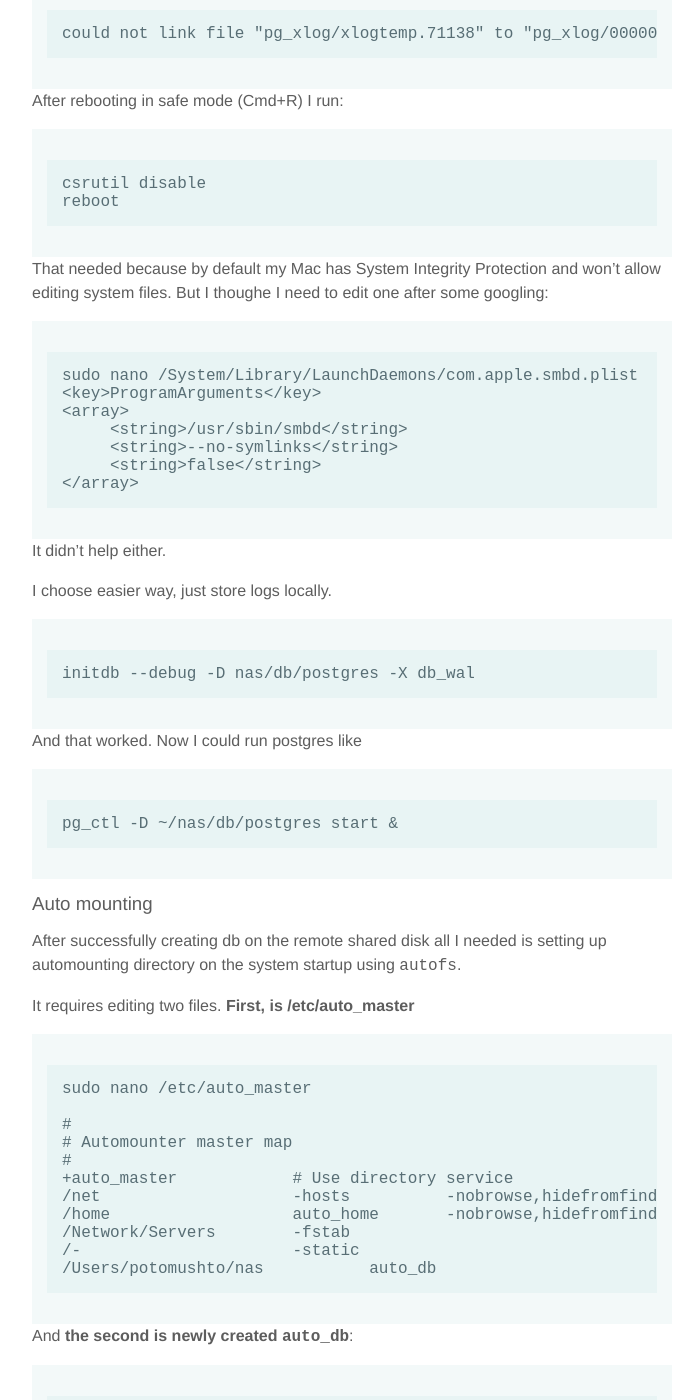
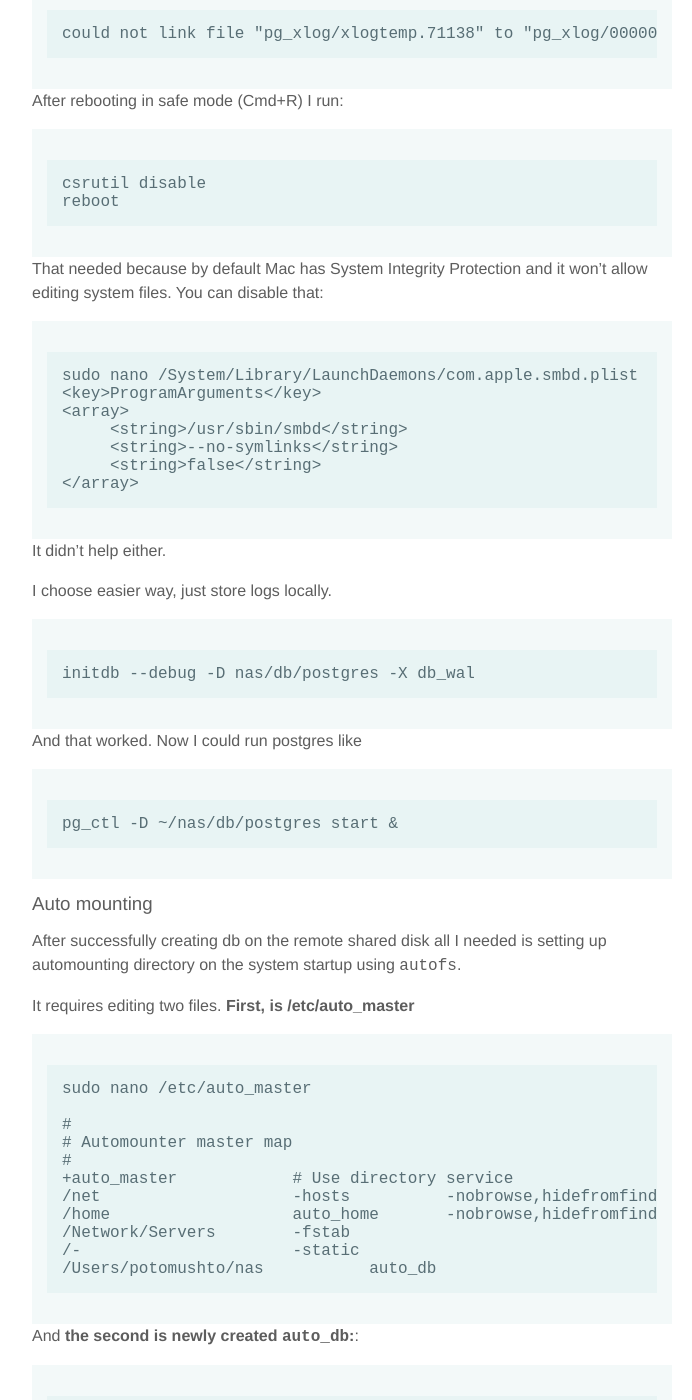
Before and after one commit to ptmt/ptmt.github.com, a Jekyll site: the page built from _posts/2016-11-27-macos-postgres-on-nas.md, in a window 1280 px wide and 1400 px high, scrolled down 761 px. Shown: the whole window, without its empty margins (288-980 px from the left). Built offline with Jekyll 4.4.1, drawn with Linux system fonts in a browser that asks for light colours; nearby versions of some CDN libraries; some web fonts are replaced; comment, search, counter and statistics services are not loaded.

Commit message:
Update postgres-on-nas post

````diff
--- a/_posts/2016-11-27-macos-postgres-on-nas.md
+++ b/_posts/2016-11-27-macos-postgres-on-nas.md
@@ -27,12 +27,13 @@ could not link file "pg_xlog/xlogtemp.71138" to "pg_xlog/00000001000000000000000
 ```
 
 After rebooting in safe mode (Cmd+R) I run:
+
 ```
 csrutil disable
 reboot
 ```
 
-That needed because by default my Mac has System Integrity Protection and won't allow editing system files. But I thoughе I need to edit one after some googling:
+That needed because by default Mac has System Integrity Protection and it won't allow editing system files. You can disable that:
 
 ```
 sudo nano /System/Library/LaunchDaemons/com.apple.smbd.plist
@@ -62,6 +63,7 @@ pg_ctl -D ~/nas/db/postgres start &
 After successfully creating db on the remote shared disk all I needed is setting up automounting directory on the system startup using `autofs`.
 
 It requires editing two files. **First, is /etc/auto_master**
+
 ```
 sudo nano /etc/auto_master
 
@@ -76,7 +78,7 @@ sudo nano /etc/auto_master
 /Users/potomushto/nas		auto_db
 ```
 
-And **the second is newly created `auto_db`**:
+And **the second is newly created `auto_db`:**:
 
 ```
 sudo nano /etc/auto_nas
````
